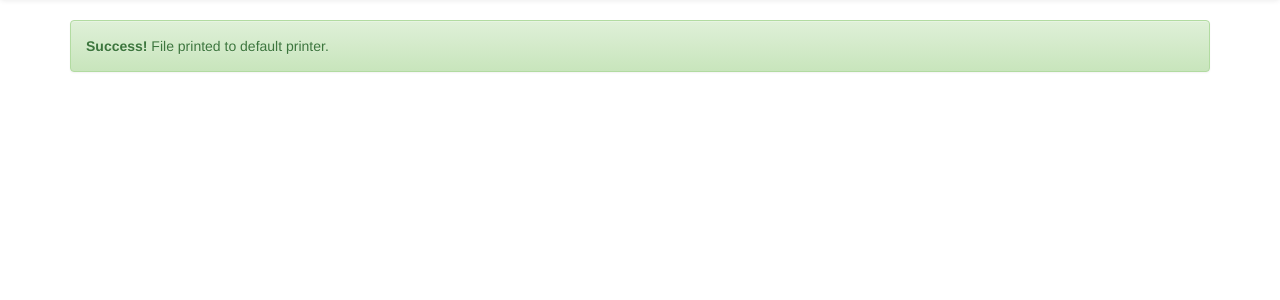
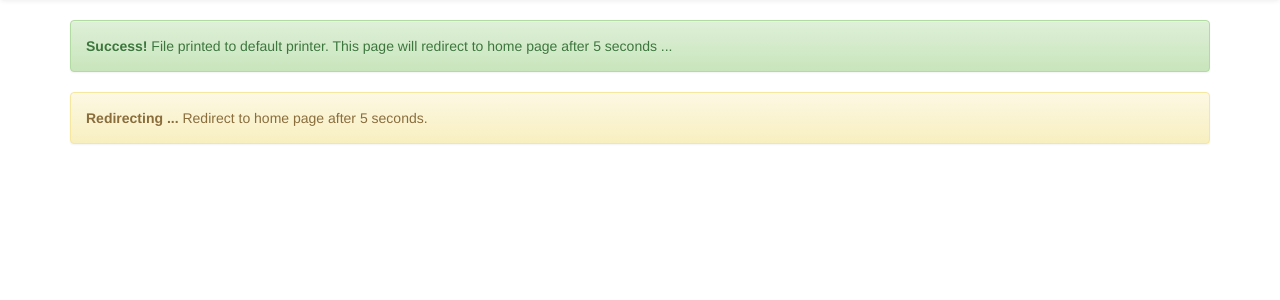
Before and after one commit to starofrainnight/vswprinter, a Django app: template printto/templates/printto/upload_successed.html in a window 1280 px wide. Shown: the part 52-352 px from the top of the page. Run offline with Django 3.2, Linux system fonts and the light colour scheme; the template is opened without the code that fills it, so the values that code supplies are empty; some libraries are stand-ins or nearby versions.

Commit message:
Redirect page from success page to home page

```diff
--- a/printto/templates/printto/upload_successed.html
+++ b/printto/templates/printto/upload_successed.html
@@ -5,10 +5,18 @@
 
 {% block title %}PrintTo{% endblock title %}
 
+{% block head %}
+<meta http-equiv="refresh" content="5;URL='/'">
+{% endblock head %}
+
 {% block content %}
 <div class="container">
     <div class="alert alert-success">
-        <strong>Success!</strong> File printed to default printer.
+        <strong>Success!</strong> File printed to default printer. This page
+        will redirect to home page after 5 seconds ...
+    </div>
+    <div class="alert alert-warning">
+        <strong>Redirecting ...</strong> Redirect to home page after 5 seconds.
     </div>
 </div>
 {% endblock content %}
```
